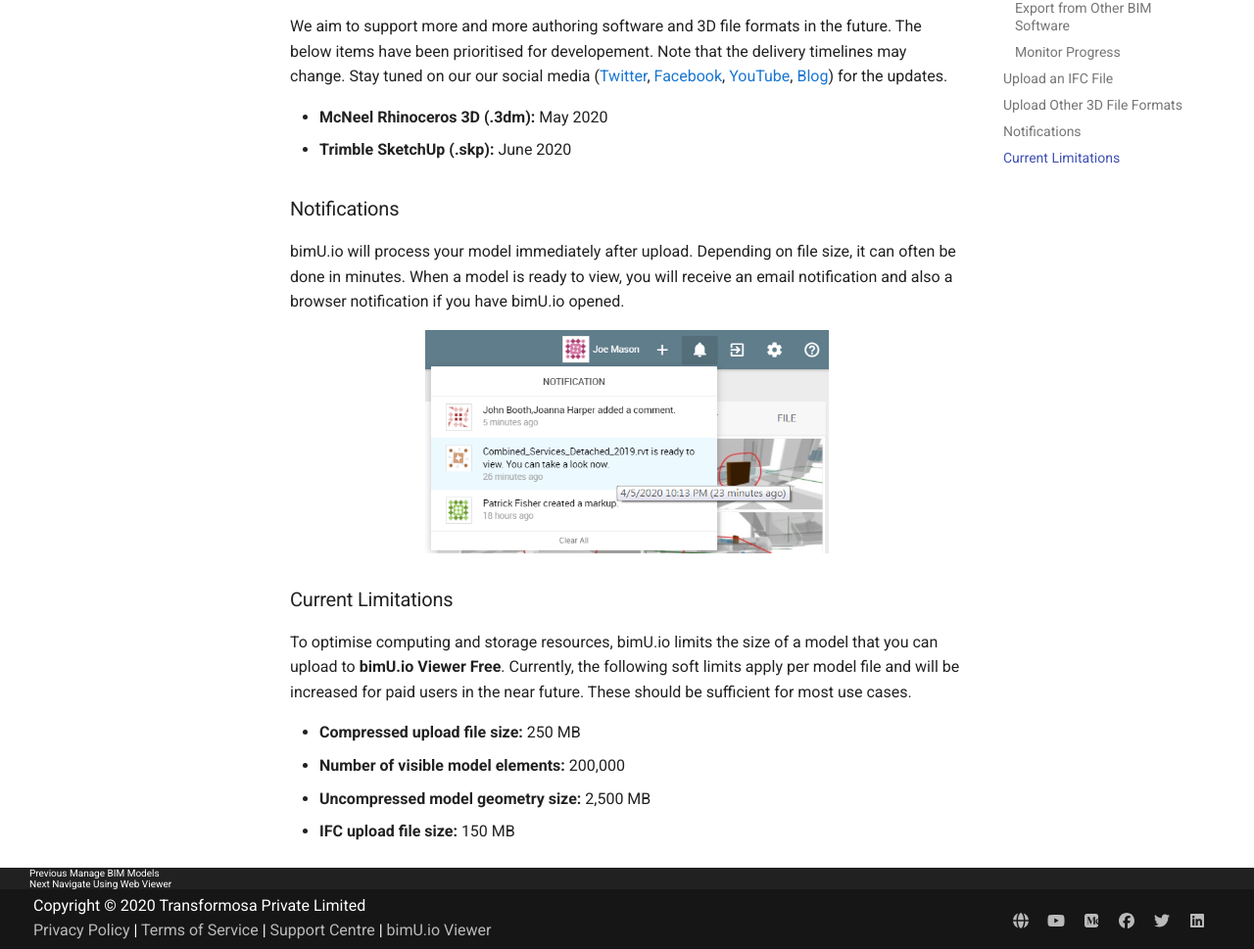
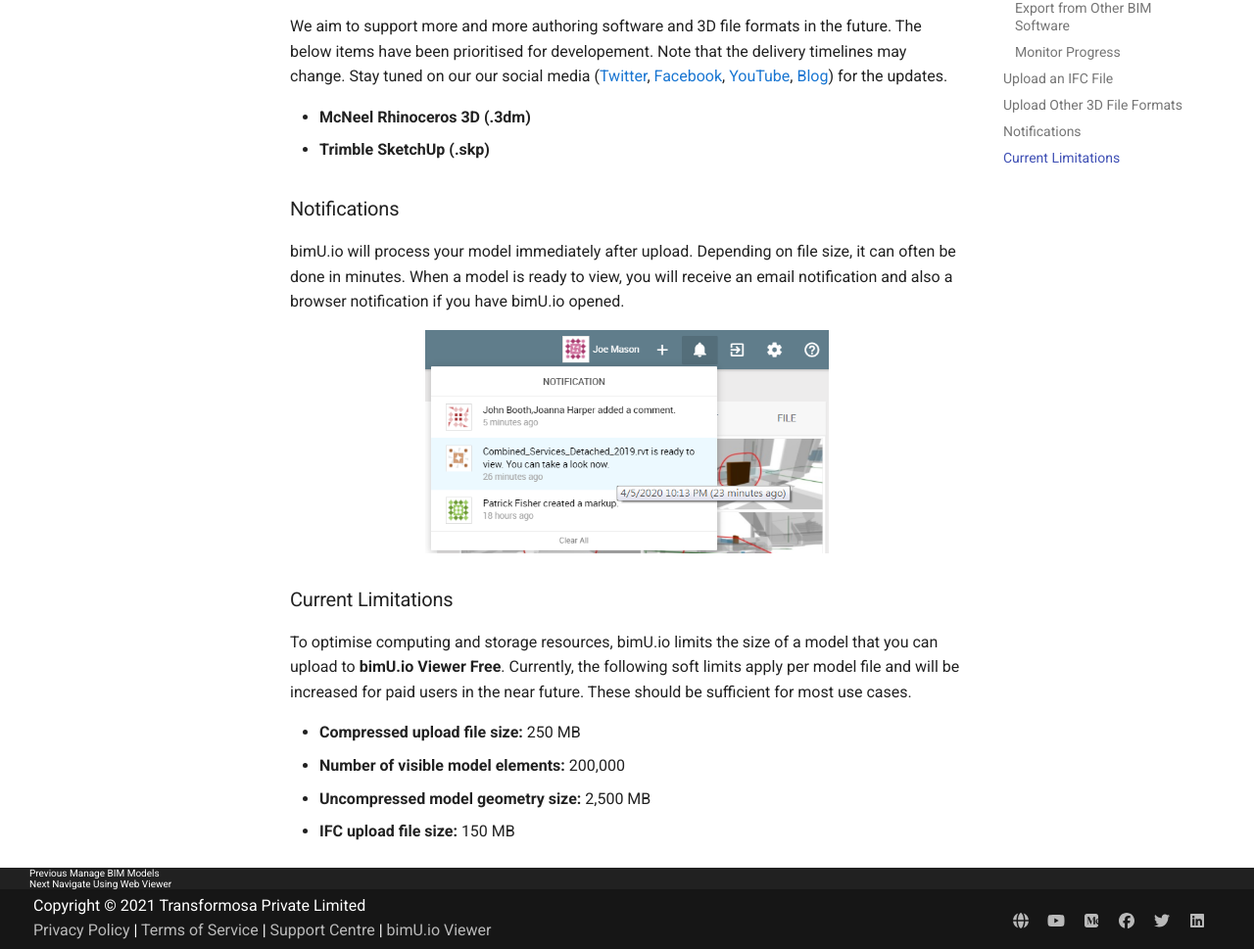
Before and after one commit to Transformosa/bimU.io.Docs, an MkDocs documentation site: the page built from docs/viewer/upload-a-bim-model.md, in a window 1280 px wide and 1400 px high, scrolled down 4394 px. Shown: the part 428-1397 px from the top of the window at 98% size. Built offline with MkDocs 1.6.1 and Material for MkDocs 9.7.7, drawn with Linux system fonts in a browser that asks for light colours; comment, search, counter and statistics services are not loaded.

Commit message:
updated copyright year and some timestamps

```diff
--- a/docs/viewer/upload-a-bim-model.md
+++ b/docs/viewer/upload-a-bim-model.md
@@ -120,8 +120,8 @@
 
 We aim to support more and more authoring software and 3D file formats in the future. The below items have been prioritised for developement. Note that the delivery timelines may change. Stay tuned on our our social media (<a href="#" target="_blank">Twitter</a>, <a href="#" target="_blank">Facebook</a>, <a href="#" target="_blank">YouTube</a>, <a href="#" target="_blank">Blog</a>) for the updates.
 
-- **McNeel Rhinoceros 3D (.3dm):** May 2020
-- **Trimble SketchUp (.skp):** June 2020
+- **McNeel Rhinoceros 3D (.3dm)**
+- **Trimble SketchUp (.skp)**
 
 ### Notifications
 
--- a/mkdocs.yml
+++ b/mkdocs.yml
@@ -9,7 +9,7 @@
 # repo_url: 'https://github.com/Transformosa/bimU-io-docs'
 
 # Copyright
-copyright: 'Copyright &copy; 2020 Transformosa Private Limited'
+copyright: 'Copyright &copy; 2021 Transformosa Private Limited'
 
 # Documentation and theme
 theme:
```
Also changed, not shown: docs/developer/getting-started.md (+1 -1 lines), docs/viewer/navigate-using-web-viewer.md (+1 -1 lines).
